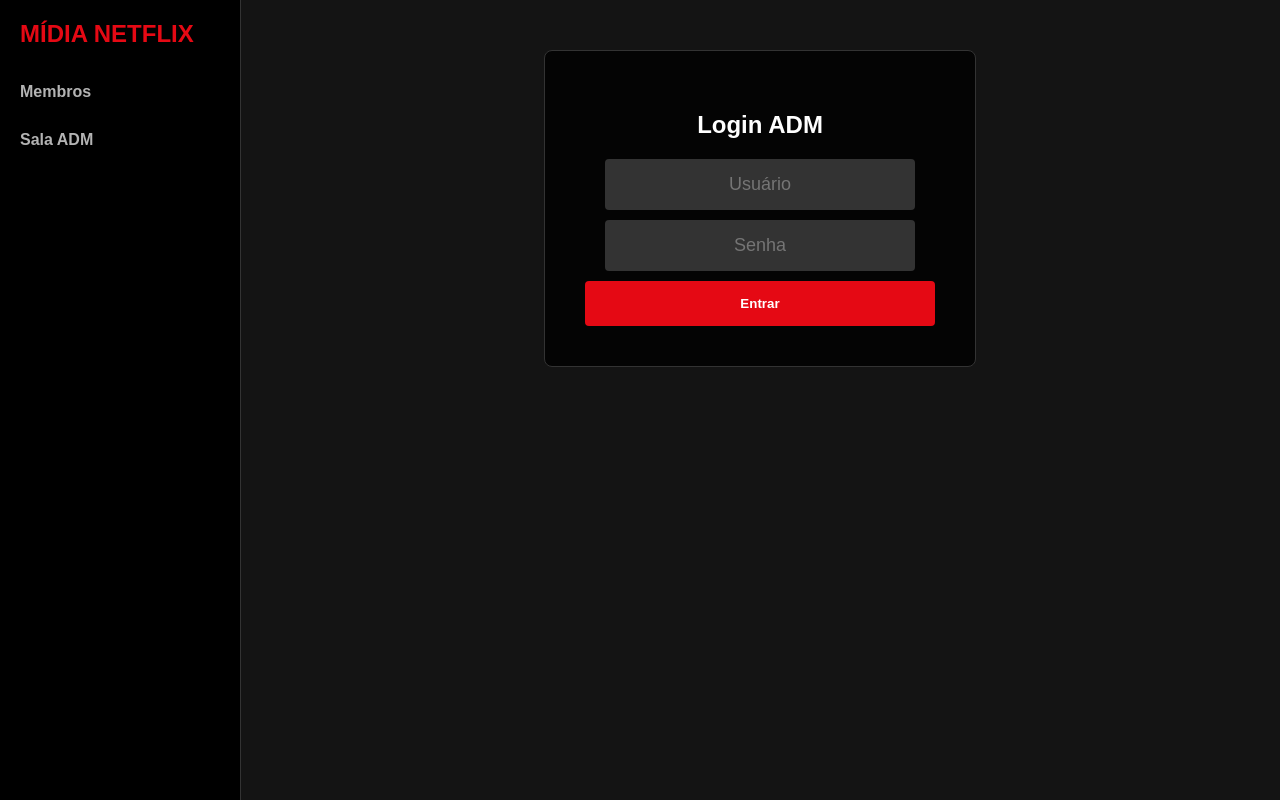
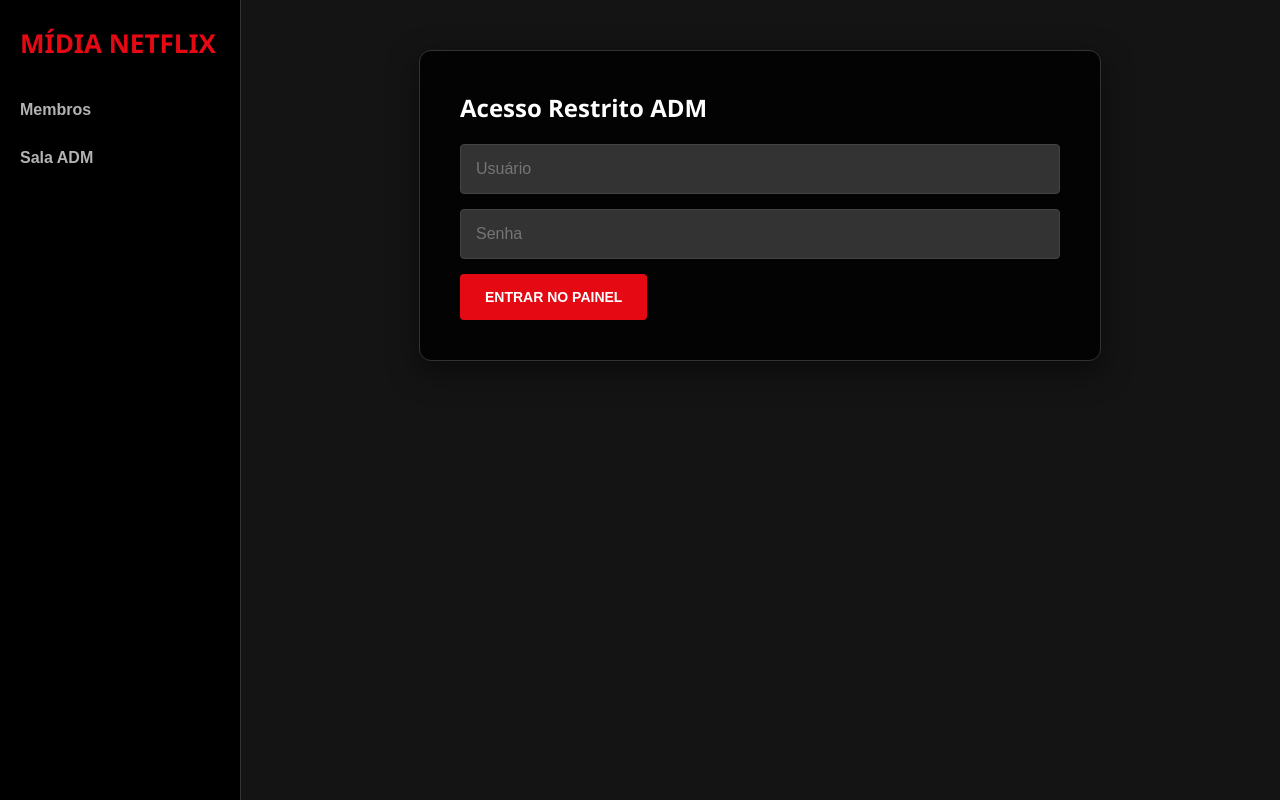
Before and after one commit to mateussantos070776-stack/meunomeprojeto, a Django app: page / in a window 1280 px wide, after a click on "Sala ADM". Run offline with Django 5.2, Linux system fonts and the light colour scheme.

Commit message:
adicionada tela de login adm

```diff
--- a/paginas/templates/home.html
+++ b/paginas/templates/home.html
@@ -2,29 +2,45 @@
 <html lang="pt-br">
 <head>
     <meta charset="UTF-8">
+    <meta name="viewport" content="width=device-width, initial-scale=1.0">
     <title>MÍDIA NETFLIX</title>
     <style>
-        body { background-color: #141414; color: white; font-family: Arial, sans-serif; margin: 0; display: flex; }
+        body { background-color: #141414; color: white; font-family: 'Segoe UI', Tahoma, Geneva, Verdana, sans-serif; margin: 0; display: flex; }
+
+        /* Barra Lateral */
         .sidebar { width: 240px; background: #000; height: 100vh; position: fixed; border-right: 1px solid #333; z-index: 100; }
-        .sidebar-logo { color: #E50914; font-size: 24px; font-weight: bold; padding: 20px; display: block; text-decoration: none; cursor: pointer; }
-        .sidebar-btn { display: block; width: 100%; padding: 15px 20px; color: #b3b3b3; border: none; background: none; text-align: left; cursor: pointer; font-size: 16px; }
-        .sidebar-btn:hover { color: white; background: #333; }
-        .main-content { margin-left: 240px; width: 100%; padding: 50px; text-align: center; }
+        .sidebar-logo { color: #E50914; font-size: 26px; font-weight: bold; padding: 25px 20px; display: block; text-decoration: none; cursor: pointer; }
+        .sidebar-btn { display: block; width: 100%; padding: 15px 20px; color: #b3b3b3; border: none; background: none; text-align: left; cursor: pointer; font-size: 16px; transition: 0.3s; }
+        .sidebar-btn:hover { color: white; background: #222; padding-left: 30px; }
 
-        /* Telas e Modais */
-        .screen { display: none; flex-direction: column; align-items: center; gap: 20px; }
-        .box { background: rgba(0,0,0,0.8); padding: 40px; border-radius: 8px; border: 1px solid #333; width: 350px; }
-        input { padding: 15px; border-radius: 4px; border: none; background: #333; color: white; width: 80%; margin-bottom: 10px; text-align: center; font-size: 18px; }
-        button { padding: 15px; background: #E50914; color: white; border: none; border-radius: 4px; font-weight: bold; cursor: pointer; width: 100%; }
-        button:hover { background: #b20710; }
+        /* Área Principal */
+        .main-content { margin-left: 240px; width: calc(100% - 240px); padding: 50px; display: flex; justify-content: center; }
 
-        /* Estilo da Chave */
-        .key-display { font-size: 32px; font-weight: bold; color: #E50914; letter-spacing: 5px; margin-bottom: 10px; min-height: 40px; }
-        .copy-btn { background: #444; font-size: 12px; padding: 10px; width: auto; cursor: pointer; border-radius: 4px; border: none; color: white; }
-        .copy-btn:hover { background: #666; }
+        /* Telas */
+        .screen { display: none; flex-direction: column; align-items: center; gap: 20px; width: 100%; max-width: 600px; }
+        .box { background: rgba(0,0,0,0.85); padding: 40px; border-radius: 12px; border: 1px solid #333; width: 100%; box-shadow: 0 10px 30px rgba(0,0,0,0.5); }
+
+        /* Elementos de Formulário */
+        h2 { margin-top: 0; color: #fff; }
+        input { padding: 15px; border-radius: 4px; border: 1px solid #444; background: #333; color: white; width: calc(100% - 32px); margin-bottom: 15px; font-size: 16px; }
+        button { padding: 15px 25px; background: #E50914; color: white; border: none; border-radius: 4px; font-weight: bold; cursor: pointer; font-size: 14px; transition: 0.2s; }
+        button:hover { background: #f40612; transform: scale(1.02); }
+
+        /* Botões Secundários */
+        .btn-secondary { background: #444; margin-top: 5px; }
+        .btn-secondary:hover { background: #666; }
+
+        /* Grid de Ações ADM */
+        .adm-actions { display: grid; grid-template-columns: 1fr 1fr 1fr; gap: 10px; width: 100%; margin-top: 20px; }
+
+        /* Estilo da Chave Gerada */
+        .key-display { font-size: 38px; font-weight: bold; color: #E50914; letter-spacing: 6px; margin: 20px 0; padding: 10px; background: #222; border-radius: 8px; text-align: center; }
+
+        .back-link { cursor: pointer; color: #b3b3b3; font-size: 13px; text-decoration: underline; margin-top: 20px; display: inline-block; }
     </style>
 </head>
 <body>
+
     <div class="sidebar">
         <a class="sidebar-logo" onclick="location.reload()">MÍDIA NETFLIX</a>
         <button class="sidebar-btn" onclick="showScreen('membros-login')">Membros</button>
@@ -33,52 +49,84 @@
 
     <div class="main-content">
         <div id="welcome" class="screen" style="display: flex;">
-            <h1 style="color: #E50914;">MÍDIA NETFLIX</h1>
-            <p>Selecione uma opção ao lado.</p>
+            <h1 style="color: #E50914; font-size: 48px;">MÍDIA NETFLIX</h1>
+            <p style="font-size: 18px; color: #b3b3b3;">Gestão de Acessos e Conteúdo Protegido.</p>
         </div>
 
         <div id="login-adm" class="screen">
             <div class="box">
-                <h2>Login ADM</h2>
+                <h2>Acesso Restrito ADM</h2>
                 <input type="text" id="adm-user" placeholder="Usuário">
                 <input type="password" id="adm-pass" placeholder="Senha">
-                <button onclick="checkAdm()">Entrar</button>
+                <button onclick="checkAdm()">ENTRAR NO PAINEL</button>
             </div>
         </div>
 
         <div id="panel-adm" class="screen">
             <h1>Painel de Controle</h1>
-            <button style="width: 250px; margin-bottom: 20px;" onclick="showScreen('gerar-chave-screen')">Gerar Chaves de Acesso</button>
+            <div class="box" style="text-align: center;">
+                <button style="width: 100%; font-size: 18px;" onclick="showScreen('gerar-chave-screen')">🔑 GERAR NOVA CHAVE</button>
 
-            <div style="display: flex; gap: 10px; justify-content: center;">
-                <button class="copy-btn" style="width: 100px;" onclick="alert('Módulo de Cadastro em breve...')">Cadastros</button>
-                <button class="copy-btn" style="width: 100px;" onclick="alert('Módulo de Busca em breve...')">Buscar</button>
-                <button class="copy-btn" style="width: 100px;" onclick="alert('Módulo de Exclusão em breve...')">Deletar</button>
+                <div class="adm-actions">
+                    <button class="btn-secondary" onclick="showScreen('screen-cadastros')">CADASTROS</button>
+                    <button class="btn-secondary" onclick="showScreen('screen-buscar')">BUSCAR</button>
+                    <button class="btn-secondary" onclick="showScreen('screen-deletar')">DELETAR</button>
+                </div>
+            </div>
+        </div>
+
+        <div id="screen-cadastros" class="screen">
+            <div class="box">
+                <h2>Gerenciar Cadastros</h2>
+                <p>Lista de usuários ativos aparecerá aqui.</p>
+                <button class="btn-secondary" onclick="showScreen('panel-adm')">VOLTAR AO PAINEL</button>
+            </div>
+        </div>
+
+        <div id="screen-buscar" class="screen">
+            <div class="box">
+                <h2>Buscar Usuário/Chave</h2>
+                <input type="text" placeholder="Digite o nome ou código...">
+                <button onclick="alert('Busca realizada!')">PESQUISAR</button>
+                <a class="back-link" onclick="showScreen('panel-adm')">Voltar</a>
+            </div>
+        </div>
+
+        <div id="screen-deletar" class="screen">
+            <div class="box">
+                <h2>Remover Acessos</h2>
+                <input type="text" placeholder="ID ou Chave para remover">
+                <button style="background: #b20710;" onclick="confirm('Deseja realmente deletar?')">EXCLUIR PERMANENTEMENTE</button>
+                <a class="back-link" onclick="showScreen('panel-adm')">Voltar</a>
             </div>
         </div>
 
         <div id="gerar-chave-screen" class="screen">
-            <div class="box">
-                <h2>Gerador de Chaves</h2>
+            <div class="box" style="text-align: center;">
+                <h2>Gerador Inteligente</h2>
                 <div class="key-display" id="generated-key">------</div>
-                <button onclick="generateKey()">GERAR CHAVE</button>
-                <button class="copy-btn" style="margin-top: 10px; width: 100%;" onclick="copyKey()">Copiar Código</button>
-                <p onclick="showScreen('panel-adm')" style="cursor:pointer; font-size:12px; margin-top:15px; color: #b3b3b3;">VOLTAR</p>
+                <button onclick="generateKey()" style="width: 100%;">CRIAR CÓDIGO DE ACESSO</button>
+                <button class="btn-secondary" style="width: 100%; margin-top: 10px;" onclick="copyKey()">COPIAR CÓDIGO</button>
+                <a class="back-link" onclick="showScreen('panel-adm')">VOLTAR AO PAINEL</a>
             </div>
         </div>
 
         <div id="membros-login" class="screen">
             <div class="box">
                 <h2>Área de Membros</h2>
-                <input type="text" id="member-key" placeholder="Digite sua Chave">
-                <button onclick="checkMemberKey()">Acessar Conteúdo</button>
+                <p>Insira sua chave de acesso para visualizar o conteúdo.</p>
+                <input type="text" id="member-key" placeholder="000000">
+                <button onclick="checkMemberKey()">ACESSAR AGORA</button>
             </div>
         </div>
 
         <div id="content-live" class="screen">
-            <h1 style="color: #E50914;">Acesso Liberado!</h1>
-            <p>Bem-vindo ao catálogo de vídeos.</p>
-            <div style="width: 200px; height: 120px; background: #333; display: flex; align-items: center; justify-content: center; border-radius: 8px;">VÍDEO 1</div>
+            <h1 style="color: #E50914;">Acesso Confirmado</h1>
+            <div class="box" style="display: flex; flex-wrap: wrap; gap: 20px; justify-content: center;">
+                <div style="width: 200px; height: 110px; background: #333; border-radius: 8px; display: flex; align-items: center; justify-content: center;">VÍDEO 1</div>
+                <div style="width: 200px; height: 110px; background: #333; border-radius: 8px; display: flex; align-items: center; justify-content: center;">VÍDEO 2</div>
+            </div>
+            <button class="btn-secondary" onclick="location.reload()">SAIR</button>
         </div>
     </div>
 
@@ -87,15 +135,18 @@
 
         function showScreen(id) {
             document.querySelectorAll('.screen').forEach(s => s.style.display = 'none');
-            document.getElementById(id).style.display = 'flex';
+            const target = document.getElementById(id);
+            target.style.display = 'flex';
         }
 
         function checkAdm() {
-            const user = document.getElementById('adm-user').value;
-            const pass = document.getElementById('adm-pass').value;
-            if(user === "1515" && pass === "151") {
+            const u = document.getElementById('adm-user').value;
+            const p = document.getElementById('adm-pass').value;
+            if(u === "1515" && p === "151") {
                 showScreen('panel-adm');
-            } else { alert("Acesso Negado!"); }
+            } else {
+                alert("Credenciais de Administrador Inválidas!");
+            }
         }
 
         function generateKey() {
@@ -106,13 +157,13 @@
         function copyKey() {
             const txt = document.getElementById('generated-key').innerText;
             if(txt !== "------") {
-                const tempInput = document.createElement("input");
-                tempInput.value = txt;
-                document.body.appendChild(tempInput);
-                tempInput.select();
-                document.execCommand("copy");
-                document.body.removeChild(tempInput);
-                alert("Chave copiada: " + txt);
+                const el = document.createElement('textarea');
+                el.value = txt;
+                document.body.appendChild(el);
+                el.select();
+                document.execCommand('copy');
+                document.body.removeChild(el);
+                alert("Chave " + txt + " copiada para a área de transferência!");
             }
         }
 
@@ -121,7 +172,7 @@
             if(input === chaveMestra.toString() && input !== "") {
                 showScreen('content-live');
             } else {
-                alert("Chave Inválida ou Expirada!");
+                alert("Chave incorreta ou não gerada pelo ADM!");
             }
         }
     </script>
```
